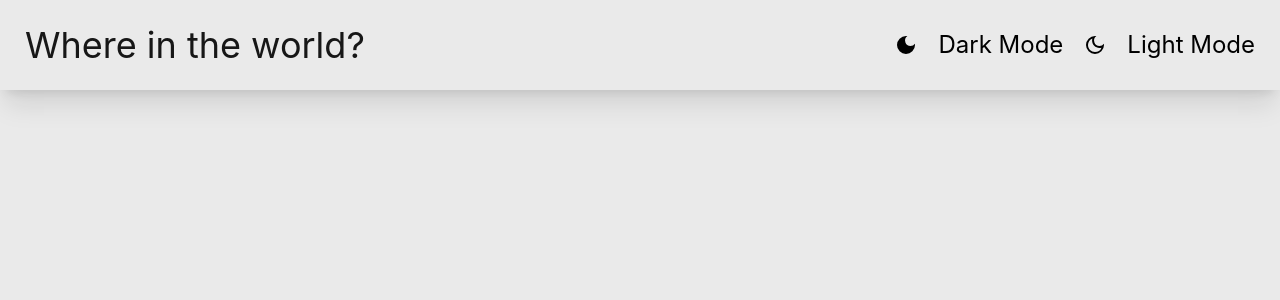
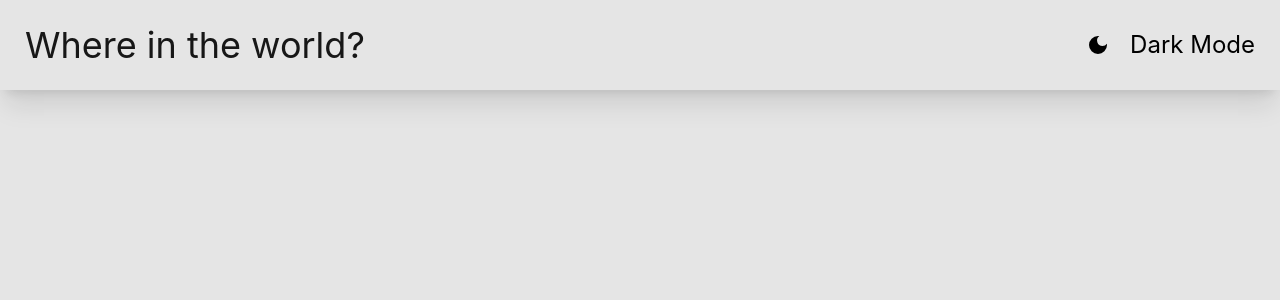
Before and after one commit to markopersonally/countries-app, a React (Create React App) app: page / in a window 1280 px wide. Shown: the top 300 px of the page. Built offline with nearby package versions, Linux system fonts and the light colour scheme.

Commit message:
dark mode

```diff
--- a/src/App.css
+++ b/src/App.css
@@ -1,4 +1,3 @@
 body {
   text-align: center;
-  background-color: #eaeaea;
 }
--- a/src/App.js
+++ b/src/App.js
@@ -1,10 +1,39 @@
+import { useState } from "react";
+import { MdOutlineDarkMode } from "react-icons/md";
+import { MdDarkMode } from "react-icons/md";
 import "./App.css";
-import Header from "./components/header.jsx";
 
 function App() {
+  const [darkMode, setDarkMode] = useState(false);
+
+  const toggleDarkMode = () => {
+    setDarkMode(!darkMode);
+  };
+
   return (
-    <div className="App">
-      <Header />
+    <div className={darkMode ? "dark" : ""}>
+      <main className="flex min-h-screen flex-col bg-neutral-200 dark:bg-neutral-900">
+        <header className="w-screen p-[25px] flex justify-between shadow-xl">
+          <h1 className="text-neutral-900 dark:text-neutral-200 text-4xl">
+            Where in the world?
+          </h1>
+          <button
+            className="flex gap-[20px] items-center text-2xl"
+            onClick={toggleDarkMode}
+          >
+            {darkMode ? (
+              <>
+                <MdOutlineDarkMode className="dark:text-neutral-200" />{" "}
+                <h3 className="dark:text-neutral-200">Light Mode</h3>
+              </>
+            ) : (
+              <>
+                <MdDarkMode /> <h3>Dark Mode</h3>
+              </>
+            )}
+          </button>
+        </header>
+      </main>
     </div>
   );
 }
--- /dev/null
+++ b/src/components/Home.jsx
@@ -0,0 +1,14 @@
+import React from "react";
+import { Select, Option } from "@material-tailwind/react";
+
+export default function Home() {
+  return (
+      <Select variant="static" label="Select Version">
+        <Option>Material Tailwind HTML</Option>
+        <Option>Material Tailwind React</Option>
+        <Option>Material Tailwind Vue</Option>
+        <Option>Material Tailwind Angular</Option>
+        <Option>Material Tailwind Svelte</Option>
+      </Select>
+  );
+}
--- a/src/components/header.jsx
+++ /dev/null
@@ -1,16 +0,0 @@
-import { MdOutlineDarkMode } from "react-icons/md";
-import { MdDarkMode } from "react-icons/md";
-
-export default function Header() {
-  return (
-    <div className="w-screen p-[25px] flex justify-between shadow-xl">
-      <h1 className="text-neutral-900 text-4xl">Where in the world?</h1>
-      <div className="flex gap-[20px] items-center text-2xl">
-        <MdDarkMode />
-        <h3>Dark Mode</h3>
-        <MdOutlineDarkMode />
-        <h3>Light Mode</h3>
-      </div>
-    </div>
-  );
-}
--- a/tailwind.config.js
+++ b/tailwind.config.js
@@ -1,5 +1,6 @@
 /** @type {import('tailwindcss').Config} */
 module.exports = {
+  darkMode: "class",
   content: ["./src/**/*.{js,jsx,ts,tsx}"],
   theme: {
     extend: {},
```
